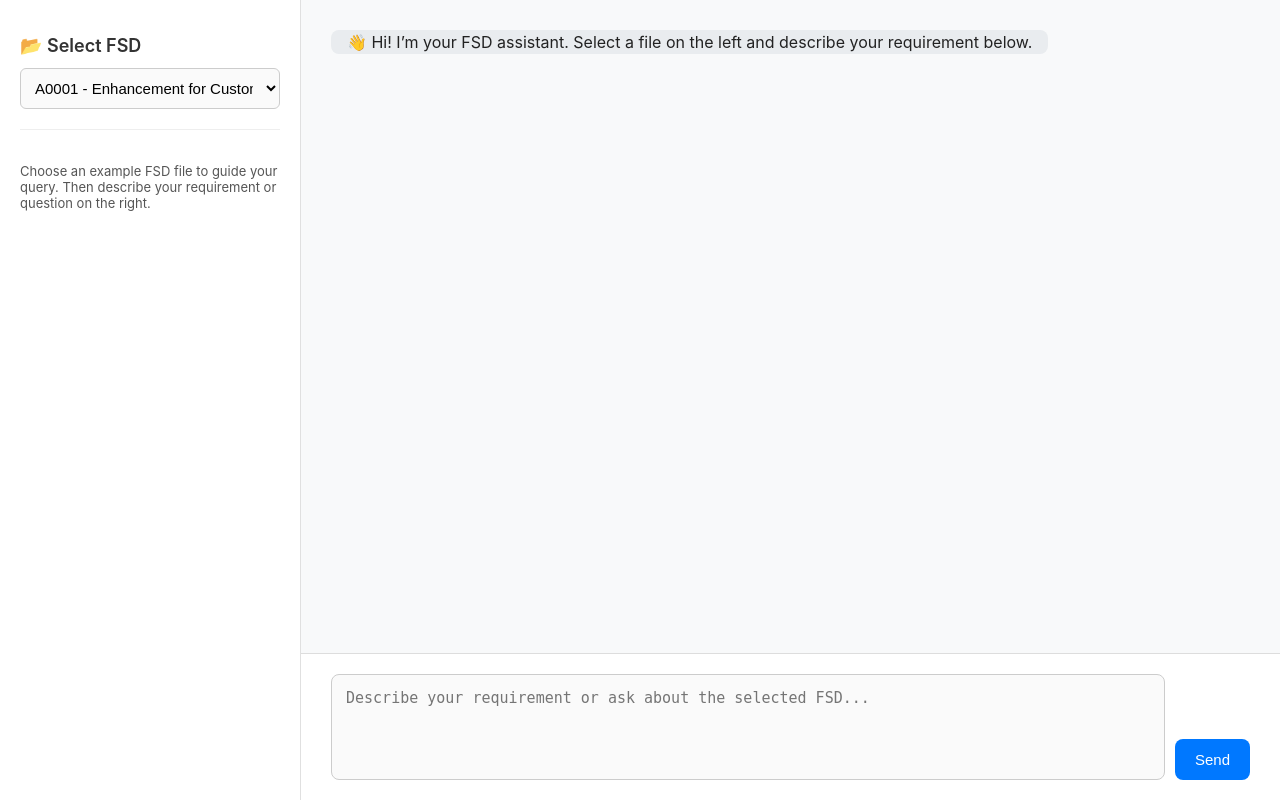
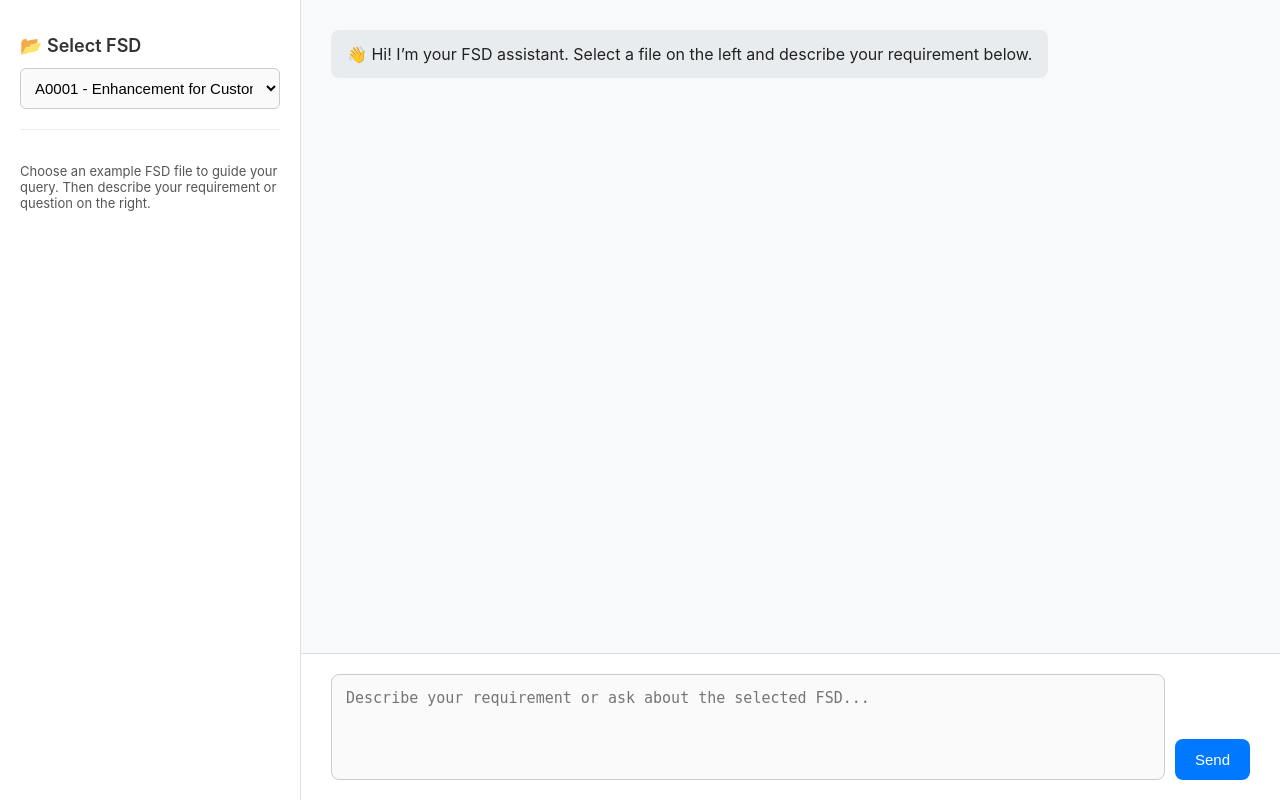
Before and after one commit to ireneerl-wings/smu-fsd-creation, a FastAPI app: template templates/index.html in a window 1280 px wide. Run offline with FastAPI, Linux system fonts and the light colour scheme; the template is opened without the code that fills it, so the values that code supplies are empty.

Commit message:
fix double space

```diff
--- a/templates/index.html
+++ b/templates/index.html
@@ -68,7 +68,7 @@ body {
 
 .message {
   max-width: 80%;
-  padding: 0 16px;
+  padding: 12px 16px;
   margin-bottom: 0px;
   border-radius: 8px;
   line-height: 1.5;
@@ -102,6 +102,12 @@ body {
   padding-left: 2px;        /* optional micro indent for better alignment */
   line-height: 1.4;         /* keep readable line height */
 }
+
+.message.bot li p {
+  margin: 0 !important;
+  padding: 0 !important;
+}
+
 
 .message.bot p + ul,
 .message.bot p + ol {
```
